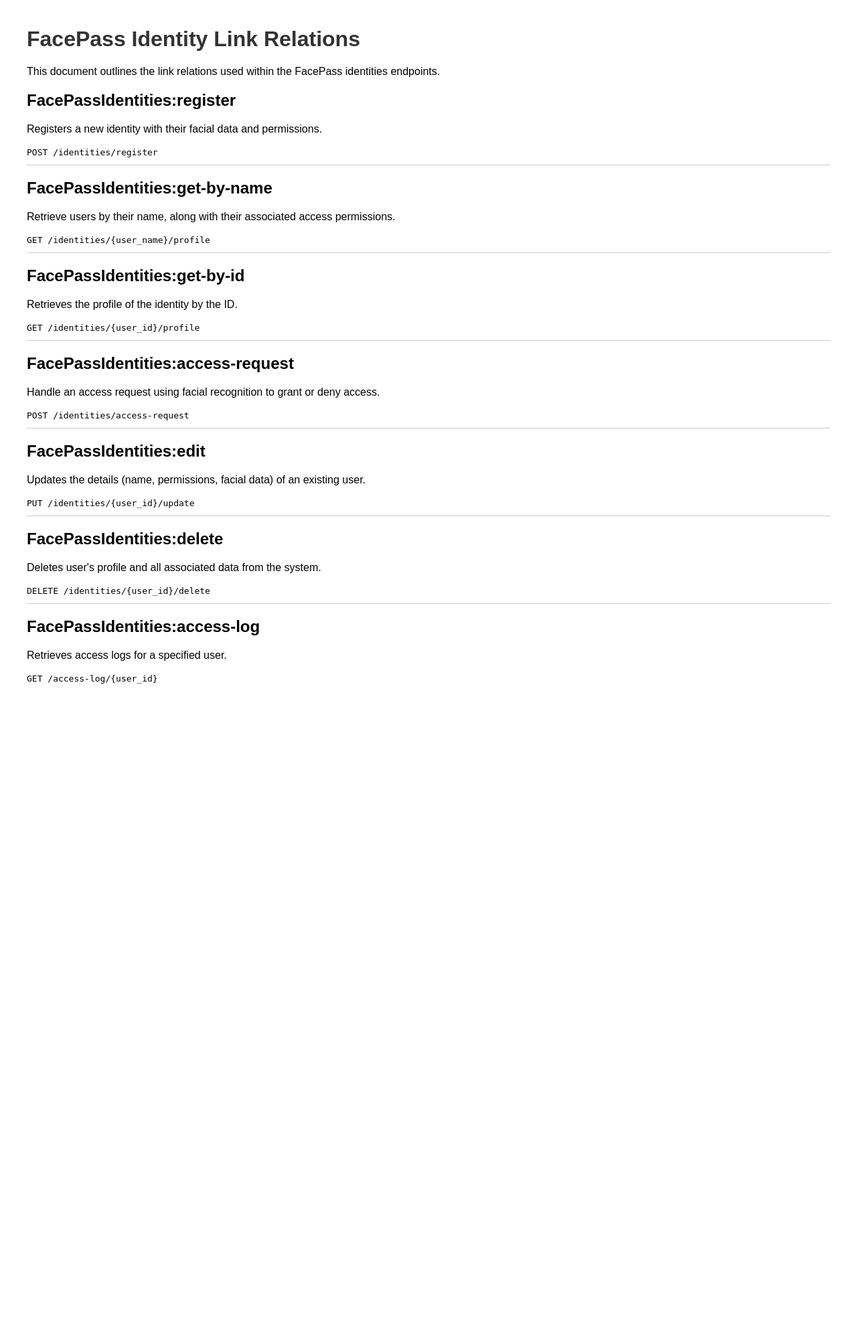
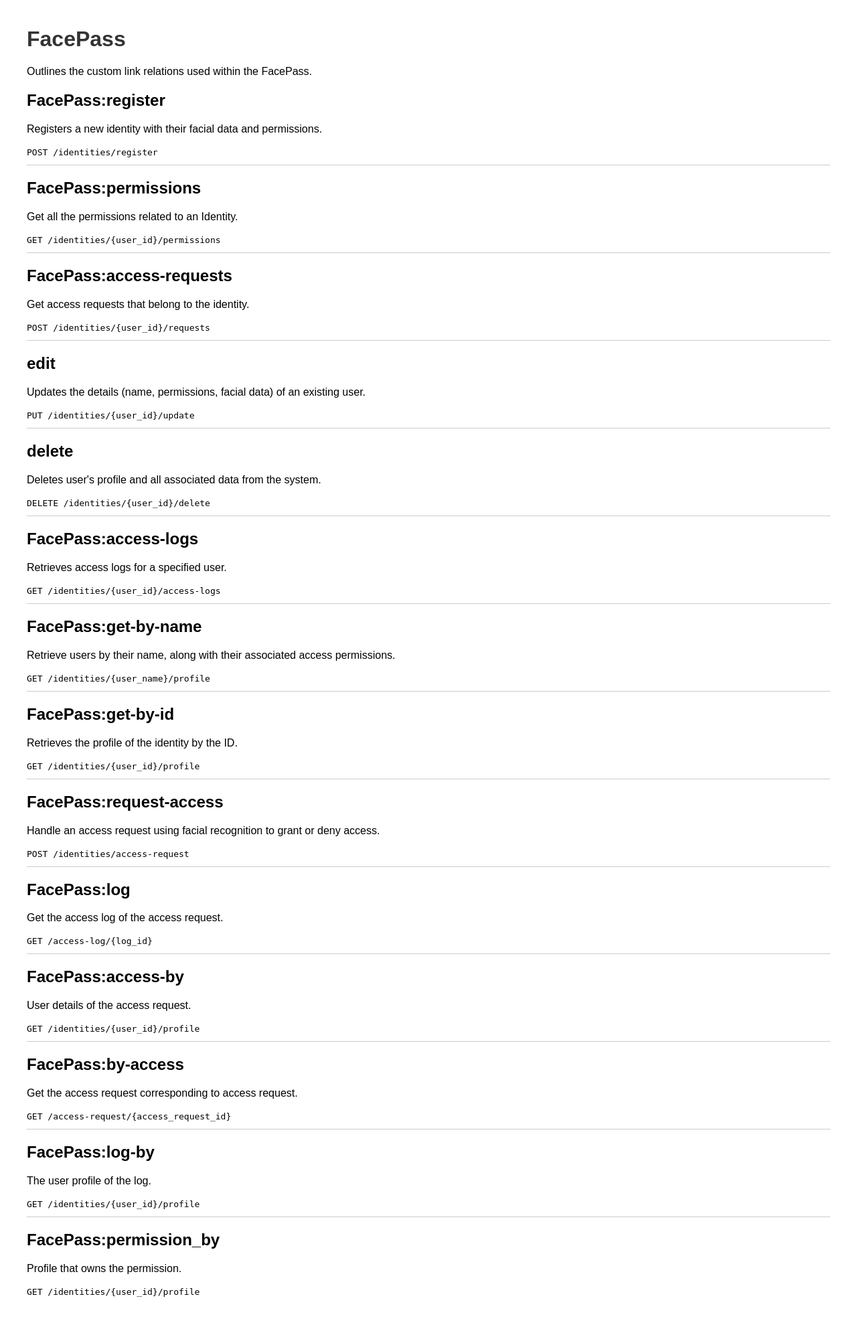
Before and after one commit to tharindu326/PWP, a Flask app: page /face_pass/link-relations in a window 1280 px wide. Shown: the whole page at 67% size. Before the commit the page ends 1021 px from the top, so only its background shows below. Run offline with Flask 3, Linux system fonts and the light colour scheme; parts of the project's set-up code (start-up, migrations or seed data) failed here and were passed over.

Commit message:
bug fixes and updates

```diff
--- a/app.py
+++ b/app.py
@@ -36,11 +36,11 @@ app.config['CACHE_DIR'] = 'cache_data'
 app.config['CACHE_DEFAULT_TIMEOUT'] = 0
 
 app.config['SWAGGER'] = {
-                            "openapi": "3.0.3",
-                            "uiversion": 3,
-                            "specs_route": "/apidocs/",
-                            "doc_dir": "docs/",
-                        }
+    "openapi": "3.0.3",
+    "uiversion": 3,
+    "specs_route": "/apidocs/",
+    "doc_dir": "docs/",
+}
 swagger = Swagger(app, template_file='docs/FacePass.yaml')
 
 cache = Cache(app)
@@ -49,6 +49,7 @@ os.makedirs(app.config['CACHE_DIR'], exist_ok=True)
 
 VALID_API_KEYS = cfg.app.VALID_API_KEYS
 LINK_RELATIONS_URL = "/face_pass/link-relations#"
+PROFILE_URL = '/face_pass/profile'
 
 
 def require_api_key(function):
@@ -137,12 +138,12 @@ def register_person():
                                      message='please provide associated permission levels for the user')
     else:
         if not isinstance(permissions_list, list):
-            create_error_response(400, title="InvalidInputData",
+            return create_error_response(400, title="InvalidInputData",
                                   message='permissions needed to be a list')
         else:
             for user_permission in permissions_list:
                 if user_permission.lower() not in cfg.permission.user_permission_levels:
-                    create_error_response(400, title="InvalidInputData",
+                    return create_error_response(400, title="InvalidInputData",
                                           message=f'Invalid permission level: {user_permission.lower()}. Use valid permission levels: '
                                                   f'{cfg.permission.user_permission_levels}')
     user_id = None
@@ -167,7 +168,7 @@ def register_person():
                 cv2.imwrite(cropped_face_path, cropped_face)
         except Exception as e:
             db.session.rollback()
-            create_error_response(500, title="ServerError",
+            return create_error_response(500, title="ServerError",
                                   message=f'An error occurred: {str(e)}')
 
     # add permissions
@@ -179,7 +180,9 @@ def register_person():
     classifier.train()
 
     builder = IdentityBuilder()
-    builder.add_namespace("Identities", LINK_RELATIONS_URL)
+    builder.add_namespace("FacePass", LINK_RELATIONS_URL)
+    builder.add_control("self", href=request.path)
+    builder.add_control("profile", href=PROFILE_URL)
     builder.add_control_get(user_id=user_id)
     builder.add_control_update(user_id=user_id)
     builder.add_control_delete(user_id=user_id)
@@ -200,8 +203,9 @@ def get_profile(user_id):
         cached = 'HIT'
     else:
         user_profile = get_user_profile(user_id)
-        if not user_profile:
-            create_error_response(404, title="NotFound", message='User not found')
+        print(user_profile)
+        if user_profile is None:
+            return create_error_response(404, title="NotFound", message='User not found')
         # user_permissions = get_user_permissions(user_id)
         # permission_list = [user_permission.permission_level for user_permission in user_permissions]
         #
@@ -214,7 +218,9 @@ def get_profile(user_id):
         cache.set(cache_key, jsonify(response))
 
     builder = IdentityBuilder()
-    builder.add_namespace("Identities", LINK_RELATIONS_URL)
+    builder.add_namespace("FacePass", LINK_RELATIONS_URL)
+    builder.add_control("self", href=request.path)
+    builder.add_control("profile", href=PROFILE_URL)
     builder.add_control_update(user_id=user_id)
     builder.add_control_delete(user_id=user_id)
     builder.add_control_access_request(user_id=user_id)
@@ -234,7 +240,7 @@ def update_user(user_id):
     name = request.form.get('name')
     if name:
         if not_string(name):
-            create_error_response(400, title="InvalidInputData",
+            return create_error_response(400, title="InvalidInputData",
                                   message='Numbers and special characters are not allowed in name')
         else:
             name = format_name(name)
@@ -244,11 +250,11 @@ def update_user(user_id):
 
     if permissions_list:
         if not isinstance(permissions_list, list):
-            create_error_response(400, title="InvalidInputData", message='permissions needed to be a list')
+            return create_error_response(400, title="InvalidInputData", message='permissions needed to be a list')
         else:
             for user_permission in permissions_list:
                 if user_permission.lower() not in cfg.permission.user_permission_levels:
-                    create_error_response(400, title="InvalidInputData",
+                    return create_error_response(400, title="InvalidInputData",
                                           message=f'Invalid permission level: {user_permission.lower()}. Use valid permission levels: '
                                                   f'{cfg.permission.user_permission_levels}')
             is_permission = True
@@ -258,13 +264,13 @@ def update_user(user_id):
         if not any(file.filename == '' for file in files):
             for file in files:
                 if not allowed_file(file.filename):
-                    create_error_response(400, title="InvalidInputData",
+                    return create_error_response(400, title="InvalidInputData",
                                           message=f'File type: {file.filename} is not allowed. Allowed types are: png, jpg, jpeg')
         else:
-            create_error_response(400, title="MissingData", message='No image file/files provided')
+            return create_error_response(400, title="MissingData", message='No image file/files provided')
         user = get_user_profile(user_id)
-        if not user:
-            create_error_response(404, title="NotFound", message=f'User: {user_id} not found')
+        if user is None:
+            return create_error_response(404, title="NotFound", message=f'User: {user_id} not found')
         is_file = True
 
     # update permissions
@@ -296,13 +302,15 @@ def update_user(user_id):
                     cv2.imwrite(cropped_face_path, cropped_face)
             except Exception as e:
                 db.session.rollback()
-                create_error_response(500, title="ServerError", message=f'An error occurred: {str(e)}')
+                return create_error_response(500, title="ServerError", message=f'An error occurred: {str(e)}')
 
         # Clear cache for the updated user profile
         cache.delete(f"user_profile_{user_id}")
 
         builder = IdentityBuilder()
-        builder.add_namespace("Identities", LINK_RELATIONS_URL)
+        builder.add_namespace("FacePass", LINK_RELATIONS_URL)
+        builder.add_control("self", href=request.path)
+        builder.add_control("profile", href=PROFILE_URL)
         builder.add_control_delete(user_id=user_id)
         builder.add_control_update(user_id=user_id)
         builder.add_control_access_request(user_id=user_id)
@@ -313,26 +321,26 @@ def update_user(user_id):
 
     else:
         if not is_name and not is_permission:
-            create_error_response(404, title="NotFound", message=f'No data for user:{user_id} to updated')
+            return create_error_response(404, title="NotFound", message=f'No data for user:{user_id} to updated')
 
 
 @app.route('/identities/access-request', methods=['POST'], endpoint='access_request')
 @require_api_key
 def handle_access_request():
     if 'image' not in request.files:
-        create_error_response(400, title="MissingData", message='No image part in the request')
+        return create_error_response(400, title="MissingData", message='No image part in the request')
 
     file = request.files['image']
     if file.filename == '':
-        create_error_response(400, title="MissingData", message='No selected image file')
+        return create_error_response(400, title="MissingData", message='No selected image file')
     if not allowed_file(file.filename):
-        create_error_response(400, title="InvalidInputData",
+        return create_error_response(400, title="InvalidInputData",
                               message=f'file type: {file.filename.split(".")[-1]} not allowed')
     associated_permission = request.form.get('associated_permission')
     if not associated_permission:
-        create_error_response(400, title="MissingData", message='Associated permission is required')
+        return create_error_response(400, title="MissingData", message='Associated permission is required')
     if associated_permission.lower() not in cfg.permission.user_permission_levels:
-        create_error_response(400, title="InvalidInputData",
+        return create_error_response(400, title="InvalidInputData",
                               message=f'Invalid permission level: {associated_permission.lower()}. Use valid permission levels: '
                                       f'{cfg.permission.user_permission_levels}')
     if file and allowed_file(file.filename):
@@ -349,7 +357,7 @@ def handle_access_request():
                 print(f'Recognized user: {user_id} | probability: {probability} | required minimal permission: '
                       f'{associated_permission} | prob_threshold: {cfg.recognizer.threshold}')
                 if not probability > cfg.recognizer.threshold:
-                    create_error_response(401, title="NotRecognized", message=f'user not recognized. Access denied')
+                    return create_error_response(401, title="NotRecognized", message=f'user not recognized. Access denied')
                 access = validate_access_for_user(user_id, associated_permission)
                 access_request_id = log_access_request(user_id, associated_permission, associated_facial_data=blobData,
                                                        outcome=access)
@@ -357,21 +365,23 @@ def handle_access_request():
 
                 if access:
                     builder = IdentityBuilder()
-                    builder.add_namespace("Identities", LINK_RELATIONS_URL)
+                    builder.add_namespace("FacePass", LINK_RELATIONS_URL)
+                    builder.add_control("self", href=request.path)
+                    builder.add_control("profile", href=PROFILE_URL)
                     builder.add_control_access_by(user_id=user_id)
                     builder.add_control_log(log_id=access_request_id)
                     builder['message'] = f'User:{user_id} updated successfully'
                     return Response(json.dumps(builder), status=201, mimetype=MASON)
                 else:
-                    create_error_response(403, title="NotAuthorized",
+                    return create_error_response(403, title="NotAuthorized",
                                           message=f'user: {user_id} does not have permission. Access declined')
             else:
-                create_error_response(500, title="NotFound", message=f'No face detected from the image')
+                return create_error_response(500, title="NotFound", message=f'No face detected from the image')
         except Exception as e:
             db.session.rollback()
-            create_error_response(500, title="ServerError", message=f'An error occurred: {str(e)}')
+            return create_error_response(500, title="ServerError", message=f'An error occurred: {str(e)}')
     else:
-        create_error_response(400, title="InvalidInputData",
+        return create_error_response(400, title="InvalidInputData",
                               message=f'File type: {file.filename} is not allowed. Allowed types are: png, jpg, jpeg')
 
 
@@ -383,10 +393,12 @@ app.url_map.converters['name'] = NameConverter
 @cache.cached(key_prefix=query_key)
 def get_users(user_name):
     users = get_users_by_name(user_name)
-    if not users:
-        create_error_response(404, title="NotFound", message=f'No users in that name {user_name}')
+    if users is None:
+        return create_error_response(404, title="NotFound", message=f'No users in that name {user_name}')
     builder = IdentityBuilder()
-    builder.add_namespace("Identities", LINK_RELATIONS_URL)
+    builder.add_namespace("FacePass", LINK_RELATIONS_URL)
+    builder.add_control("profile", href=PROFILE_URL)
+    builder.add_control("self", href=request.path)
     for user in users:
         builder.add_control_delete(user_id=user.id)
         builder.add_control_access_logs(user_id=user.id)
@@ -402,11 +414,13 @@ def get_users(user_name):
 def delete_identity(user_id):
     user = get_user_profile(user_id)
     if user is None:
-        create_error_response(404, title="NotFound", message=f'User: {user_id} not found')
+        return create_error_response(404, title="NotFound", message=f'User: {user_id} not found')
 
     if delete_user_profile(user_id):
         builder = IdentityBuilder()
-        builder.add_namespace("Identities", LINK_RELATIONS_URL)
+        builder.add_namespace("FacePass", LINK_RELATIONS_URL)
+        builder.add_control("self", href=request.path)
+        builder.add_control("profile", href=PROFILE_URL)
         builder.add_control_add()
         builder.add_control_get_name(user_name='user_name')
         builder.add_control_get(user_id='user_id')
@@ -418,12 +432,14 @@ def delete_identity(user_id):
 @require_api_key
 def get_access_logs_user(user_id):
     user = get_user_profile(user_id)
-    if not user:
-        create_error_response(404, title="NotFound", message=f'User: {user_id} not found')
+    if user is None:
+        return create_error_response(404, title="NotFound", message=f'User: {user_id} not found')
 
     access_logs = get_user_access_logs(user_id)
     builder = IdentityBuilder()
-    builder.add_namespace("Identities", LINK_RELATIONS_URL)
+    builder.add_namespace("FacePass", LINK_RELATIONS_URL)
+    builder.add_control("self", href=request.path)
+    builder.add_control("profile", href=PROFILE_URL)
     builder.add_control_logs_by(user_id=user_id)
     for access_log in access_logs:
         builder.add_control_by_access(access_request_id=access_log.access_request_id)
@@ -435,11 +451,13 @@ def get_access_logs_user(user_id):
 @require_api_key
 def get_requests(user_id):
     user = get_user_profile(user_id)
-    if not user:
-        create_error_response(404, title="NotFound", message=f'User: {user_id} not found')
+    if user is None:
+        return create_error_response(404, title="NotFound", message=f'User: {user_id} not found')
     requests = get_user_access_requests(user_id)
     builder = IdentityBuilder()
-    builder.add_namespace("Identities", LINK_RELATIONS_URL)
+    builder.add_namespace("FacePass", LINK_RELATIONS_URL)
+    builder.add_control("self", href=request.path)
+    builder.add_control("profile", href=PROFILE_URL)
     builder.add_control_access_by(user_id=user_id)
     builder.add_control_request_access()
     for request_ in requests:
@@ -452,11 +470,13 @@ def get_requests(user_id):
 @require_api_key
 def get_requests(user_id):
     user = get_user_profile(user_id)
-    if not user:
-        create_error_response(404, title="NotFound", message=f'User: {user_id} not found')
+    if user is None:
+        return create_error_response(404, title="NotFound", message=f'User: {user_id} not found')
     user_permissions = get_user_permissions(user_id)
     builder = IdentityBuilder()
-    builder.add_namespace("Identities", LINK_RELATIONS_URL)
+    builder.add_namespace("FacePass", LINK_RELATIONS_URL)
+    builder.add_control("self", href=request.path)
+    builder.add_control("profile", href=PROFILE_URL)
     builder.add_control_permission_by(user_id=user_id)
     builder['message'] = [user_permission.to_dict() for user_permission in user_permissions]
     return Response(json.dumps(builder), status=200, mimetype=MASON)
@@ -466,14 +486,16 @@ def get_requests(user_id):
 @require_api_key
 def get_log(log_id):
     access_log = get_access_log(log_id)
-    if not access_log:
-        create_error_response(404, title="NotFound", message=f'Log {log_id} not found')
+    if access_log is None:
+        return create_error_response(404, title="NotFound", message=f'Log {log_id} not found')
 
     access_request_id = access_log.access_request_id
     access_request = get_access_request(access_request_id)
 
     builder = IdentityBuilder()
-    builder.add_namespace("Identities", LINK_RELATIONS_URL)
+    builder.add_namespace("FacePass", LINK_RELATIONS_URL)
+    builder.add_control("self", href=request.path)
+    builder.add_control("profile", href=PROFILE_URL)
     builder.add_control_logs_by(user_id=access_request.user_profile_id)
     builder.add_control_by_access(access_request_id=access_request_id)
     builder['message'] = access_log.to_dict()
@@ -484,11 +506,13 @@ def get_log(log_id):
 @require_api_key
 def get_access_logs(access_request_id):
     access_request = get_access_request(access_request_id)
-    if not access_request:
-        create_error_response(404, title="NotFound", message=f'Access request {access_request_id} not found')
+    if access_request is None:
+        return create_error_response(404, title="NotFound", message=f'Access request {access_request_id} not found')
 
     builder = IdentityBuilder()
-    builder.add_namespace("Identities", LINK_RELATIONS_URL)
+    builder.add_namespace("FacePass", LINK_RELATIONS_URL)
+    builder.add_control("self", href=request.path)
+    builder.add_control("profile", href=PROFILE_URL)
     builder.add_control_access_by(user_id=access_request.user_profile_id)
     builder.add_control_request_access()
     builder.add_control_log(access_request.access_logs[0].id)
@@ -507,6 +531,11 @@ def send_link_relations_html():
     return render_template('link_relations.html')
 
 
+@app.route("/face_pass/profile")
+def send_profile_html():
+    return render_template('profile.html')
+
+
 if __name__ == '__main__':
     with app.app_context():
         db.create_all()
--- a/templates/link_relations.html
+++ b/templates/link_relations.html
@@ -1,10 +1,9 @@
-<!-- link_relations.html -->
 <!DOCTYPE html>
 <html lang="en">
 <head>
     <meta charset="UTF-8">
     <meta name="viewport" content="width=device-width, initial-scale=1.0">
-    <title>FacePass Identity Link Relations</title>
+    <title>FacePass API Link Relations</title>
     <style>
         body {
             font-family: Arial, sans-serif;
@@ -24,49 +23,95 @@
     </style>
 </head>
 <body>
-    <h1>FacePass Identity Link Relations</h1>
-    <p>This document outlines the link relations used within the FacePass identities endpoints.</p>
+    <h1>FacePass</h1>
+    <p>Outlines the custom link relations used within the FacePass.</p>
 
+    <!-- Link Relations for User Profiles -->
     <div class="relation">
-        <h2>FacePassIdentities:register</h2>
+        <h2>FacePass:register</h2>
         <p>Registers a new identity with their facial data and permissions.</p>
         <code>POST /identities/register</code>
     </div>
 
     <div class="relation">
-        <h2>FacePassIdentities:get-by-name</h2>
+        <h2>FacePass:permissions</h2>
+        <p>Get all the permissions related to an Identity.</p>
+        <code>GET /identities/{user_id}/permissions</code>
+    </div>
+
+    <div class="relation">
+        <h2>FacePass:access-requests</h2>
+        <p>Get access requests that belong to the identity.</p>
+        <code>POST /identities/{user_id}/requests</code>
+    </div>
+
+    <div class="relation">
+        <h2>edit</h2>
+        <p>Updates the details (name, permissions, facial data) of an existing user.</p>
+        <code>PUT /identities/{user_id}/update</code>
+    </div>
+
+    <div class="relation">
+        <h2>delete</h2>
+        <p>Deletes user's profile and all associated data from the system.</p>
+        <code>DELETE /identities/{user_id}/delete</code>
+    </div>
+
+    <div class="relation">
+        <h2>FacePass:access-logs</h2>
+        <p>Retrieves access logs for a specified user.</p>
+        <code>GET /identities/{user_id}/access-logs</code>
+    </div>
+
+    <div class="relation">
+        <h2>FacePass:get-by-name</h2>
         <p>Retrieve users by their name, along with their associated access permissions.</p>
         <code>GET /identities/{user_name}/profile</code>
     </div>
 
     <div class="relation">
-        <h2>FacePassIdentities:get-by-id</h2>
+        <h2>FacePass:get-by-id</h2>
         <p>Retrieves the profile of the identity by the ID.</p>
         <code>GET /identities/{user_id}/profile</code>
     </div>
 
+    <!-- Link Relations for Access Requests -->
     <div class="relation">
-        <h2>FacePassIdentities:access-request</h2>
+        <h2>FacePass:request-access</h2>
         <p>Handle an access request using facial recognition to grant or deny access.</p>
         <code>POST /identities/access-request</code>
     </div>
 
     <div class="relation">
-        <h2>FacePassIdentities:edit</h2>
-        <p>Updates the details (name, permissions, facial data) of an existing user.</p>
-        <code>PUT /identities/{user_id}/update</code>
+        <h2>FacePass:log</h2>
+        <p>Get the access log of the access request.</p>
+        <code>GET /access-log/{log_id}</code>
     </div>
 
     <div class="relation">
-        <h2>FacePassIdentities:delete</h2>
-        <p>Deletes user's profile and all associated data from the system.</p>
-        <code>DELETE /identities/{user_id}/delete</code>
+        <h2>FacePass:access-by</h2>
+        <p>User details of the access request.</p>
+        <code>GET /identities/{user_id}/profile</code>
+    </div>
+
+    <!-- Link Relations for Access Logs -->
+    <div class="relation">
+        <h2>FacePass:by-access</h2>
+        <p>Get the access request corresponding to access request.</p>
+        <code>GET /access-request/{access_request_id}</code>
     </div>
 
     <div class="relation">
-        <h2>FacePassIdentities:access-log</h2>
-        <p>Retrieves access logs for a specified user.</p>
-        <code>GET /access-log/{user_id}</code>
+        <h2>FacePass:log-by</h2>
+        <p>The user profile of the log.</p>
+        <code>GET /identities/{user_id}/profile</code>
+    </div>
+
+    <!-- Link Relations for Permissions -->
+    <div class="relation">
+        <h2>FacePass:permission_by</h2>
+        <p>Profile that owns the permission.</p>
+        <code>GET /identities/{user_id}/profile</code>
     </div>
 
 </body>
```
Also changed, not shown: mason.py (+14 -14 lines), templates/profile.html (added, +52 -0 lines).
